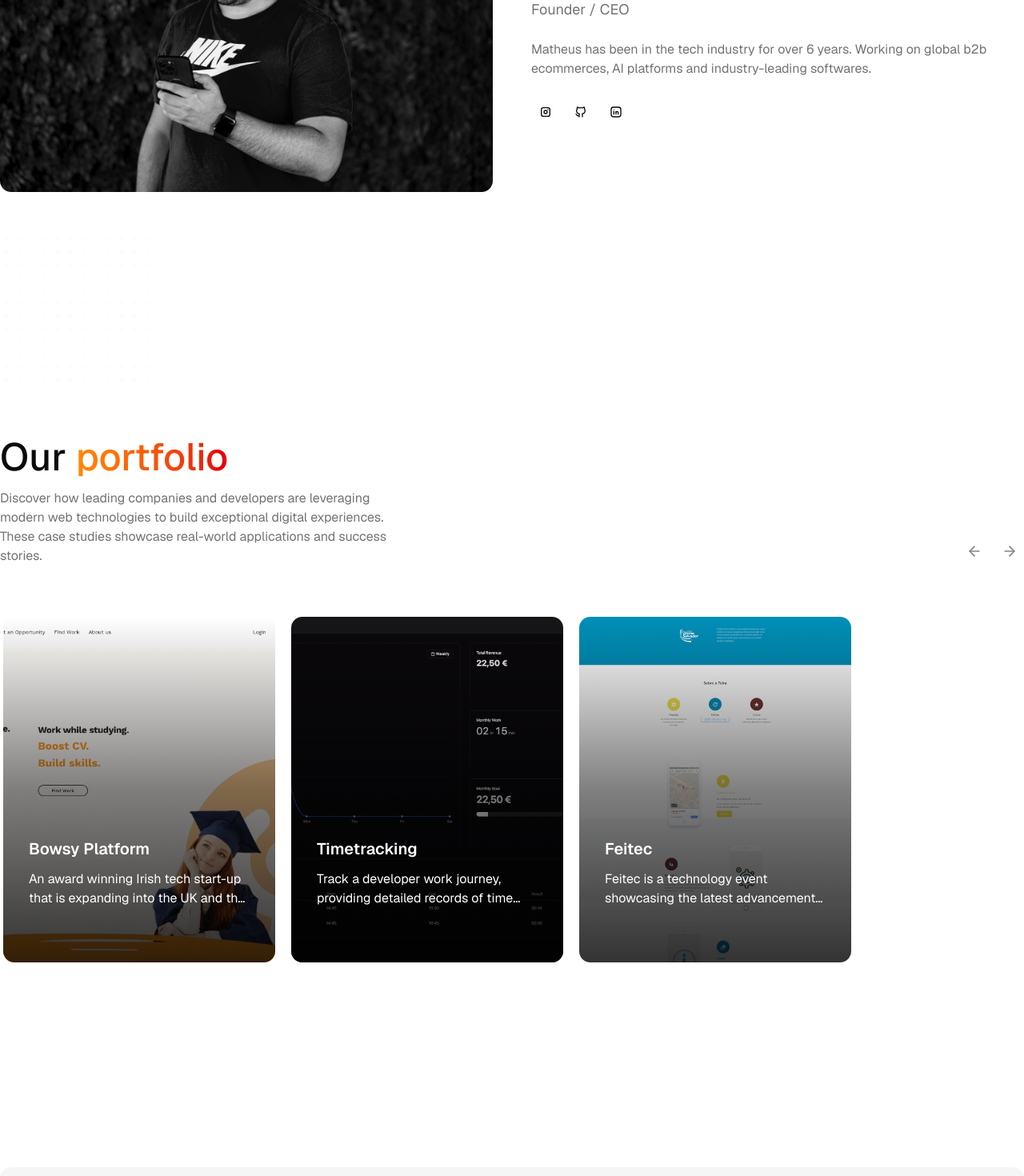
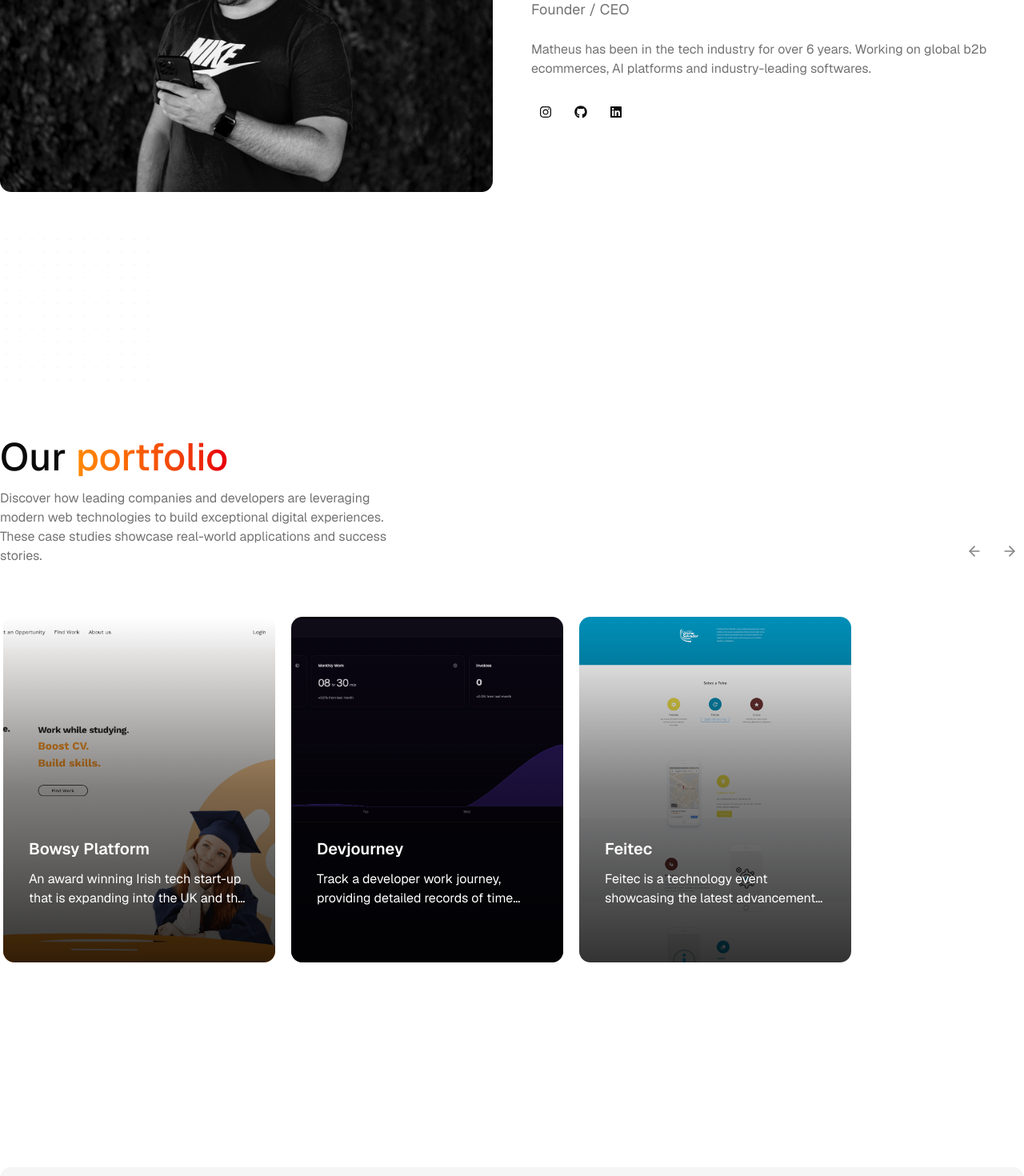
Before and after one commit to devity-web/devity-next, a Next.js app: page / in a window 1280 px wide. Shown: the part 4160-5630 px from the top of the page at 80% size. Built offline with nearby package versions, Linux system fonts and the light colour scheme.

Commit message:
feat: use new icons and adjust contact

```diff
--- a/components/contact.tsx
+++ b/components/contact.tsx
@@ -56,7 +56,7 @@ export default function Contact() {
       })
       .finally(() => {
         setLoading(false);
-        // form.reset();
+        form.reset();
       });
   };
 
--- a/components/footer.tsx
+++ b/components/footer.tsx
@@ -1,5 +1,5 @@
-import {IconBrandInstagram, IconBrandLinkedin} from '@tabler/icons-react';
 import {CodeXml} from 'lucide-react';
+import {FaInstagram, FaLinkedin} from 'react-icons/fa';
 
 export default function Footer() {
   return (
@@ -29,12 +29,12 @@ export default function Footer() {
                     href="https://instagram.com/devity.pt"
                     rel="noreferrer"
                   >
-                    <IconBrandInstagram className="size-6" />
+                    <FaInstagram className="size-6" />
                   </a>
                 </li>
                 <li className="font-medium hover:text-primary">
                   <a href="/">
-                    <IconBrandLinkedin className="size-6" />
+                    <FaLinkedin className="size-6" />
                   </a>
                 </li>
               </ul>
--- a/components/gallery.tsx
+++ b/components/gallery.tsx
@@ -37,11 +37,11 @@ export default function Gallery() {
       image: '/bowsy.png',
     },
     {
-      id: 'timetracking',
-      title: 'Timetracking',
+      id: 'devjourney',
+      title: 'Devjourney',
       description: t('portfolio.itemTwo'),
       href: 'https://timetracking-de6e4.web.app/',
-      image: '/timetracking.png',
+      image: '/devjourney.png',
     },
     {
       id: 'feitec',
--- a/components/phone-input.tsx
+++ b/components/phone-input.tsx
@@ -156,7 +156,7 @@ const FlagComponent = ({country, countryName}: RPNInput.FlagProps) => {
   const Flag = flags[country];
 
   return (
-    <span className="flex h-4 w-6 overflow-hidden rounded-sm bg-foreground/20 [&_svg]:size-full">
+    <span className="flex h-4 w-6 overflow-hidden rounded-sm bg-foreground/20 items-center justify-center [&_svg]:size-full">
       {Flag && <Flag title={countryName} />}
     </span>
   );
--- a/components/team.tsx
+++ b/components/team.tsx
@@ -1,10 +1,6 @@
 import {Button} from '@/components/ui/button';
 import {useTranslation} from 'react-i18next';
-import {
-  IconBrandGithub,
-  IconBrandInstagram,
-  IconBrandLinkedin,
-} from '@tabler/icons-react';
+import {FaGithub, FaInstagram, FaLinkedin} from 'react-icons/fa';
 
 export default function Team() {
   const {t} = useTranslation();
@@ -57,7 +53,7 @@ export default function Team() {
                   target="_blank"
                   rel="noreferrer"
                 >
-                  <IconBrandInstagram className="size-4" />
+                  <FaInstagram className="size-4" />
                 </a>
               </Button>
               <Button asChild size="icon" variant="ghost">
@@ -66,7 +62,7 @@ export default function Team() {
                   target="_blank"
                   rel="noreferrer"
                 >
-                  <IconBrandGithub className="size-4" />
+                  <FaGithub className="size-4" />
                 </a>
               </Button>
               <Button asChild size="icon" variant="ghost">
@@ -75,7 +71,7 @@ export default function Team() {
                   target="_blank"
                   rel="noreferrer"
                 >
-                  <IconBrandLinkedin className="size-4" />
+                  <FaLinkedin className="size-4" />
                 </a>
               </Button>
             </div>
--- a/package.json
+++ b/package.json
@@ -26,7 +26,6 @@
     "@radix-ui/react-select": "2.1.6",
     "@radix-ui/react-slot": "1.1.2",
     "@supabase/supabase-js": "2.49.3",
-    "@tabler/icons-react": "3.31.0",
     "class-variance-authority": "0.7.1",
     "clsx": "2.1.1",
     "cmdk": "1.1.1",
@@ -40,6 +39,7 @@
     "react-dom": "^19.0.0",
     "react-hook-form": "7.54.2",
     "react-i18next": "15.4.1",
+    "react-icons": "5.5.0",
     "react-phone-number-input": "3.4.12",
     "sonner": "2.0.2",
     "tailwind-merge": "3.0.2",
--- a/schemas/contact.schema.ts
+++ b/schemas/contact.schema.ts
@@ -5,7 +5,7 @@ export const contactSchema = z.object({
   company: z.string().min(4, 'contact.errors.company'),
   email: z.string().email('contact.errors.email'),
   phone: z.string().min(1, 'contact.errors.phone'),
-  source: z.string().min(1, 'contact.errors.source'),
+  source: z.string().optional(),
 });
 
 export type ContactValues = z.infer<typeof contactSchema>;
```
Also changed, not shown: public/devjourney.png (added), 1 other file (tests, documents, lock files or other folders).
